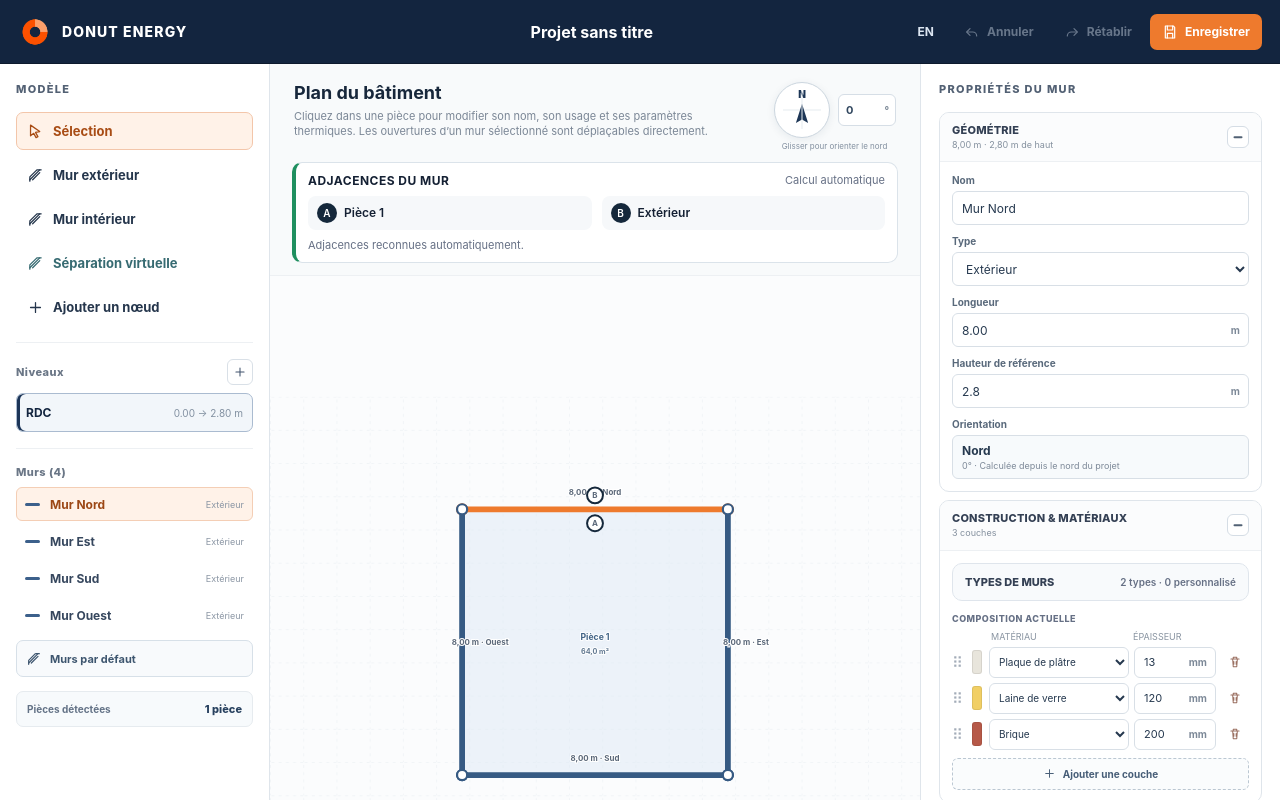
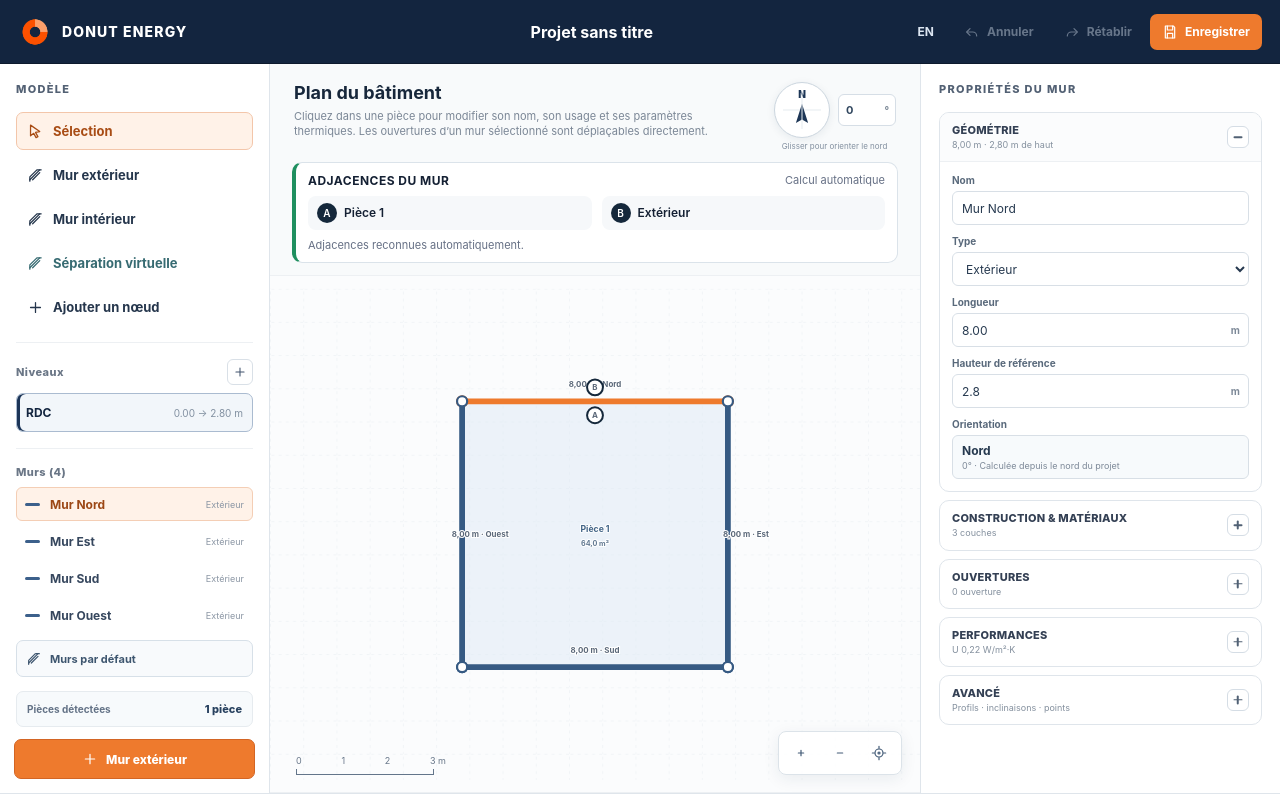
Before and after one commit to Romain76160/donut-energy, a React (Vite) app: page / in a window 1280 px wide. Shown: the top 800 px of the page. Built offline with nearby package versions, Linux system fonts and the light colour scheme.

Commit message:
Rendre les sections de l’inspecteur exclusives

```diff
--- a/src/components/InspectorAccordion.tsx
+++ b/src/components/InspectorAccordion.tsx
@@ -11,7 +11,11 @@ type Props = {
 
 export function InspectorAccordion({ title, hint, defaultOpen = false, children, className = "" }: Props) {
   return (
-    <details className={`inspector-accordion ${className}`.trim()} open={defaultOpen}>
+    <details
+      className={`inspector-accordion ${className}`.trim()}
+      name="wall-inspector-sections"
+      open={defaultOpen}
+    >
       <summary>
         <span className="inspector-accordion-title">{title}</span>
         {hint ? <small>{hint}</small> : null}
```
